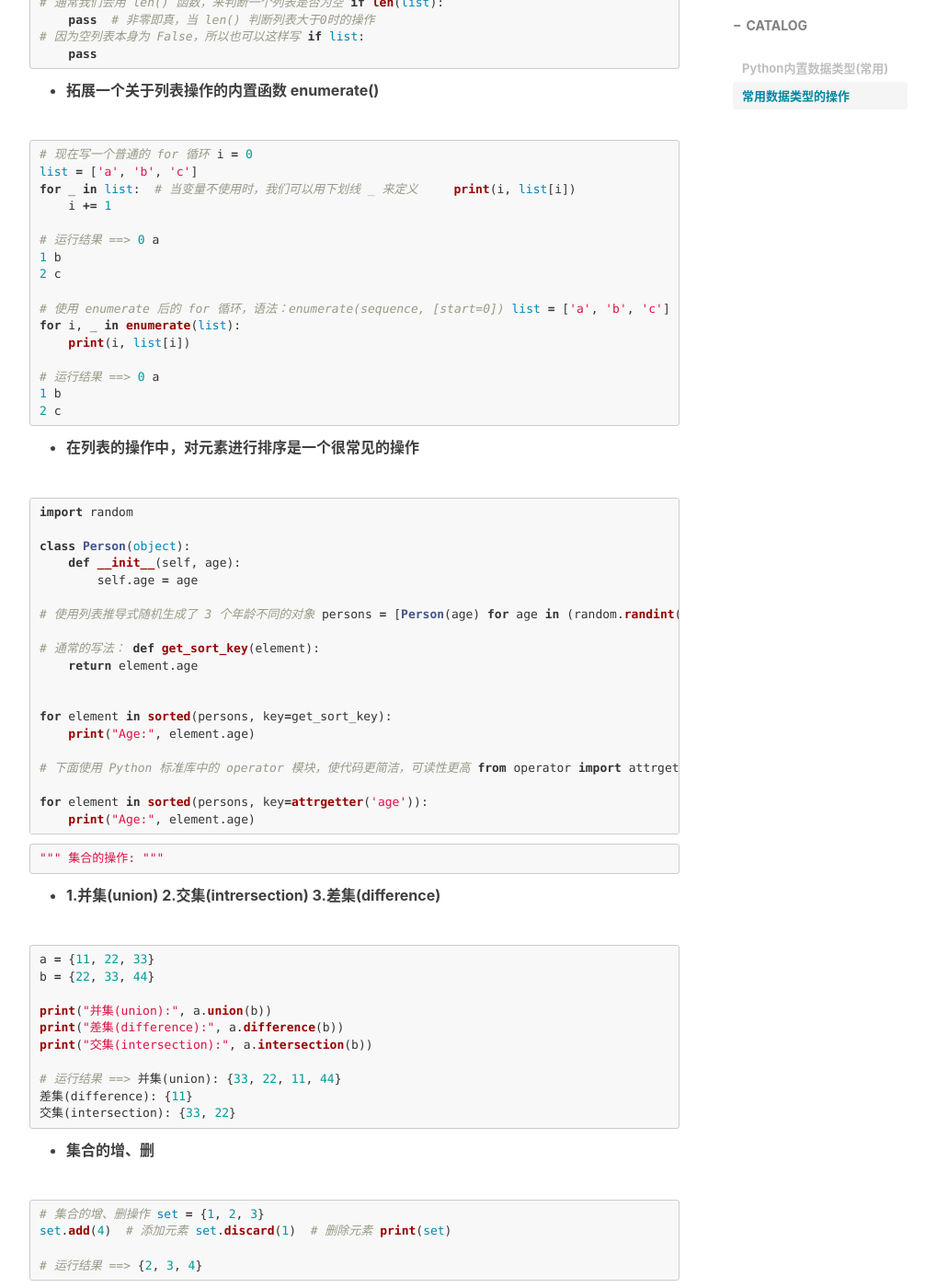
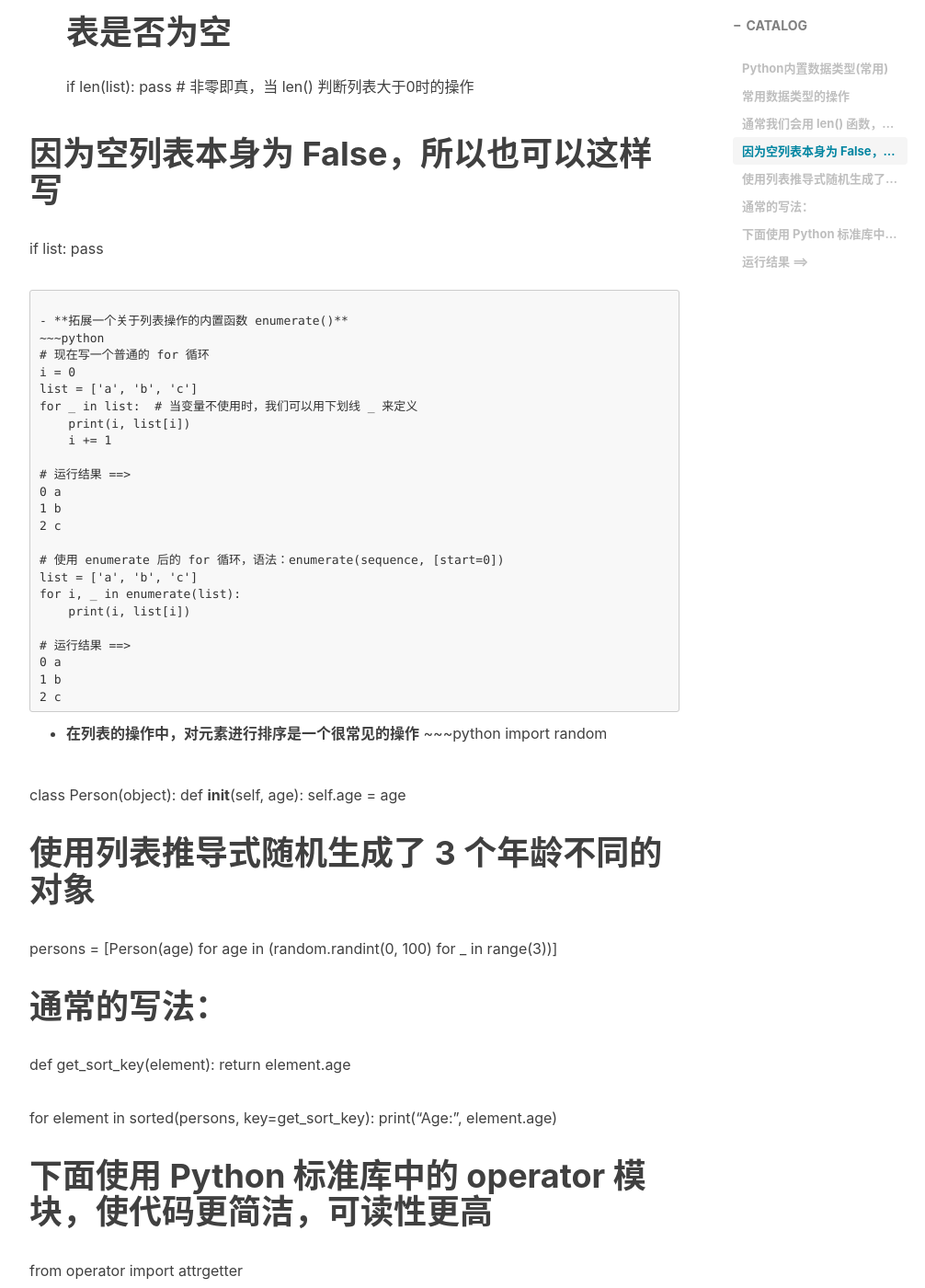
Before and after one commit to Liao-JianHao/c-blogs.github.io, a Jekyll site: the page built from _posts/2019-06-11-Python基础二.md, in a window 1280 px wide and 1400 px high, scrolled down 2961 px. Shown: the whole window at 92% size, without its empty margins (233-1239 px from the left). Built offline with Jekyll 4.4.1, drawn with Linux system fonts in a browser that asks for light colours; nearby versions of some CDN libraries; comment, search, counter and statistics services are not loaded; some of the changed lines change nothing that is shown; some of the changed text lies outside the part shown.

Commit message:
update blog

```diff
--- a/_posts/2019-06-11-Python基础二.md
+++ b/_posts/2019-06-11-Python基础二.md
@@ -116,7 +116,7 @@
 2.元祖使用小括号，列表使用方括号，当元素只有一个时，需要在元素后面添加逗号 <br>
 元祖(Tuple)的操作：[菜鸟教程——Python3元祖](https://www.runoob.com/python3/python3-tuple.html)  <br>
  <br>
- **集合的特点：** <br>
+**集合的特点：** <br>
  1.集合是无序且无重复的 <br>
  2.元素不重复出现，元素必须是不可变对象 <br>
  3.集合与字典都是用大括号表示，但集合并非键值对形式 <br>
@@ -126,7 +126,6 @@
 """ 列表的操作(拓展和进阶)："""
 ~~~
 - **使用切片等，对列表进行增、删、改**
-
 ~~~python
 list = [1, 2, 3]
 list[:] = [0]  # 头部追加元素   运行结果==> [0, 1, 2, 3]
@@ -136,7 +135,6 @@
 ~~~
 
 - **列表判断的思维拓展**
-
 ~~~python
 # 通常我们会用 len() 函数，来判断一个列表是否为空
 if len(list):
@@ -148,7 +146,6 @@
 ~~~
 
 - **拓展一个关于列表操作的内置函数 enumerate()**
-
 ~~~python
 # 现在写一个普通的 for 循环
 i = 0
@@ -174,7 +171,6 @@
 ~~~
 
 - **在列表的操作中，对元素进行排序是一个很常见的操作**
-
 ~~~python
 import random
 
@@ -205,7 +201,6 @@
 ~~~
 
 - **1.并集(union) 2.交集(intrersection) 3.差集(difference)**
-
 ~~~python
 a = {11, 22, 33}
 b = {22, 33, 44}
@@ -221,7 +216,6 @@
 ~~~
 
 - **集合的增、删**
-
 ~~~python
 # 集合的增、删操作
 set = {1, 2, 3}
@@ -232,3 +226,8 @@
 # 运行结果 ==>
 {2, 3, 4}
 ~~~
+
+
+
+
+**注：原创文章，转载请注明出处**
```
